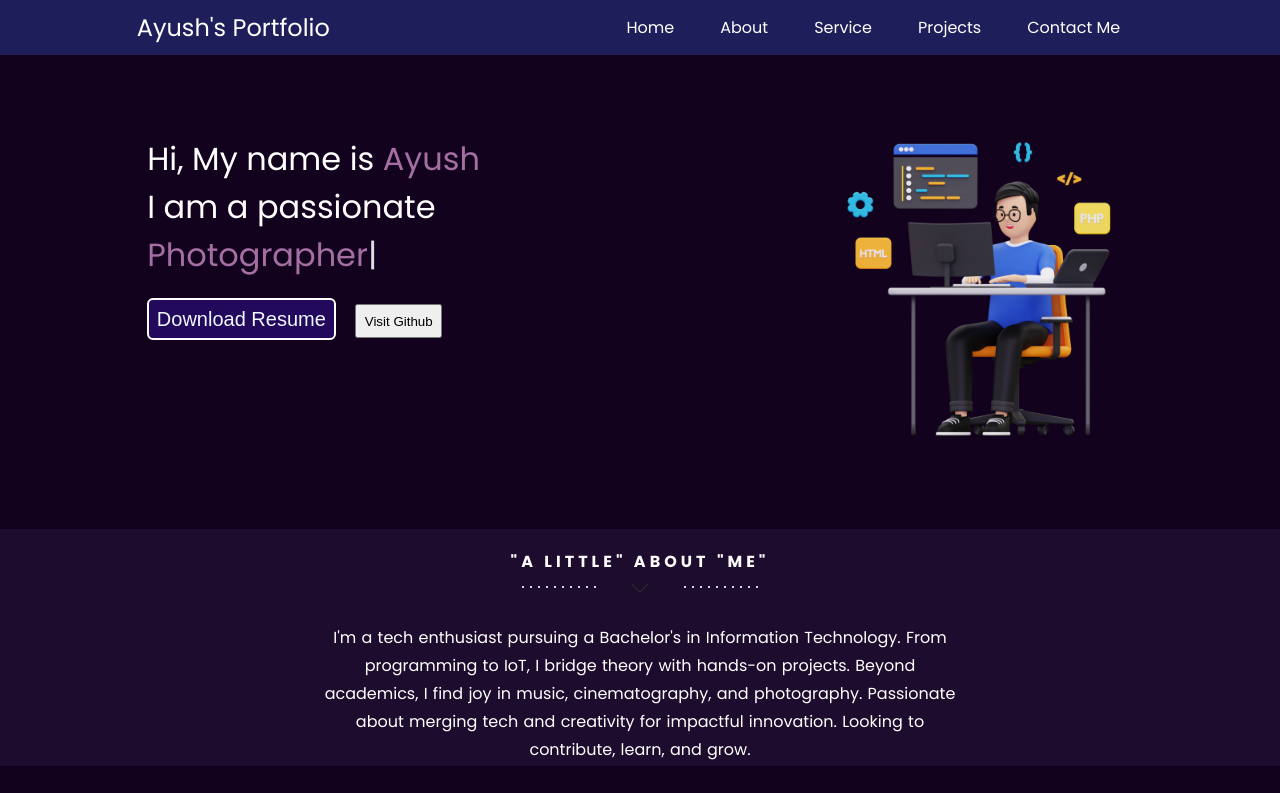
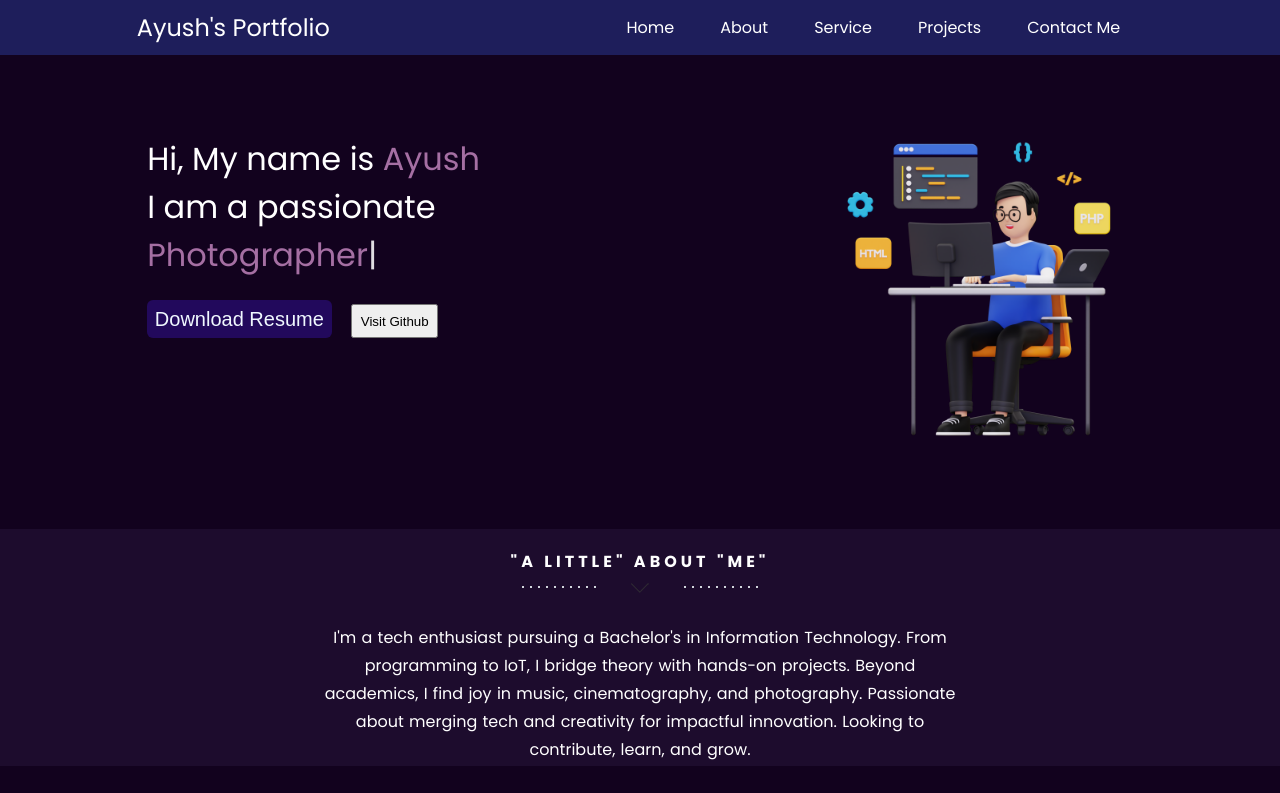
Before and after one commit to ayufsingh/bharatintern, a plain HTML site: page portfolio-website/index.html in a window 1280 px wide. Shown: the top 793 px of the page. Drawn offline with nearby package versions, Linux system fonts and the light colour scheme.

Commit message:
Update index.html

```diff
--- a/portfolio-website/index.html
+++ b/portfolio-website/index.html
@@ -37,7 +37,7 @@
                 <div>I am a passionate</div>
                 <span id="element"></span>
                 <div class="button">
-                    <button class="btn" style="background: rgb(34, 9, 92); color: aliceblue; border: 2px solid white; border-radius: 6px; font-size: 20px;">
+                    <button class="btn" style="background: rgb(34, 9, 92); color: aliceblue; border: 0px solid white; border-radius: 6px; font-size: 20px;">
                         Download Resume</button>
                     <button class="btn">Visit Github</button>
                 </div>
```
